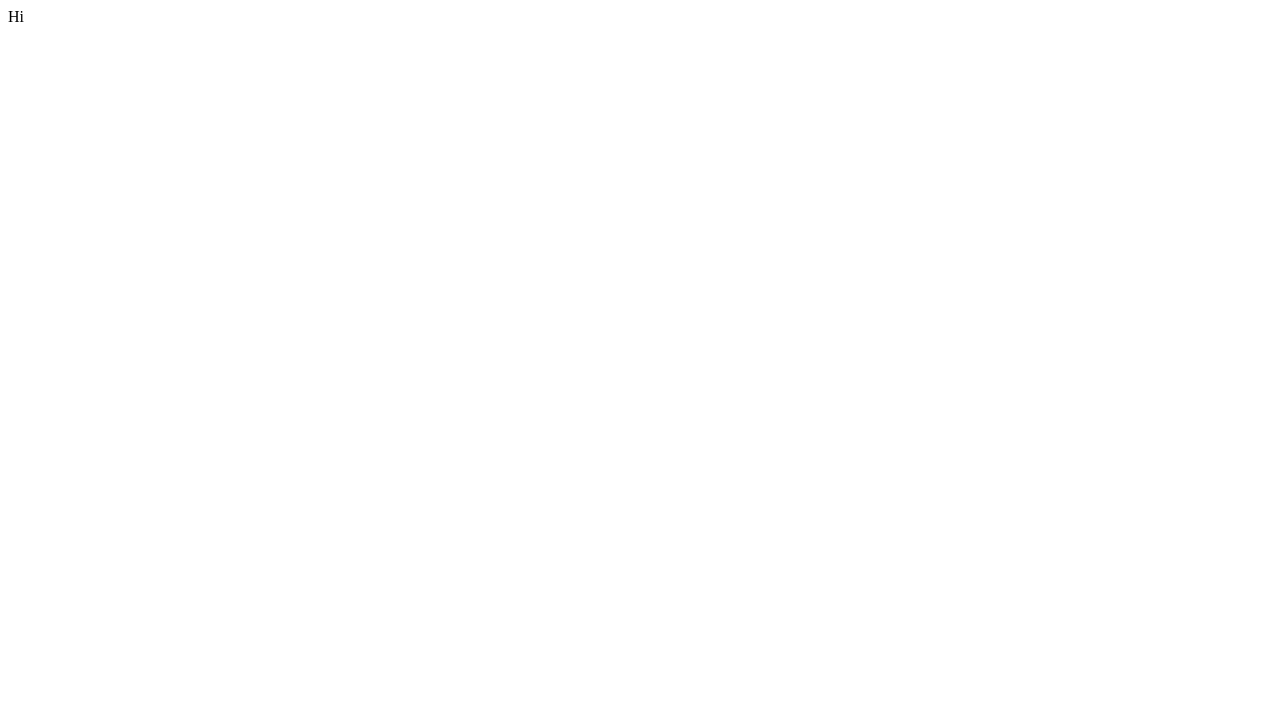
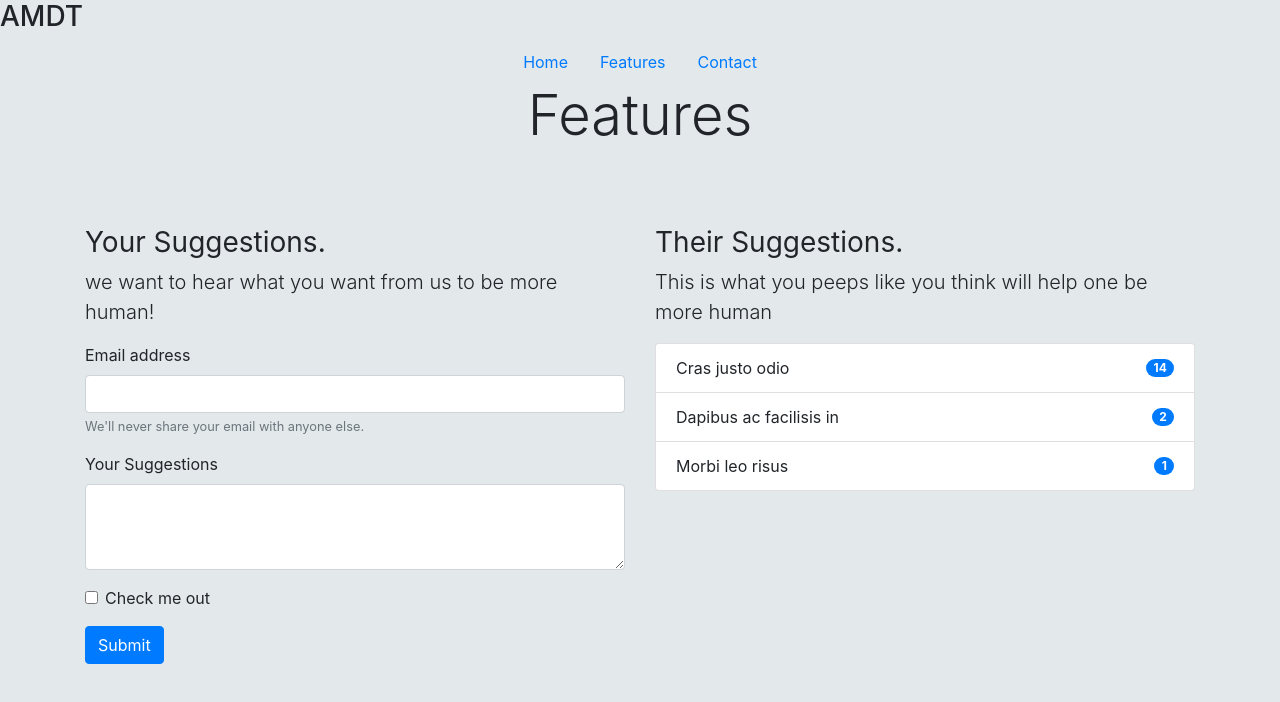
Before and after one commit to pravinkraja/First-Day-Class, a plain HTML site: page features.html in a window 1280 px wide. Drawn offline with Linux system fonts and the light colour scheme.

Commit message:
Feature page

```diff
--- /dev/null
+++ b/css/features.css
@@ -0,0 +1,4 @@
+
+body{background-color:#e3e8ea}
+.human-features-container{ margin-top: 6%;}
+.human-features-main{margin: 3.5%}
--- /dev/null
+++ b/css/style.css
@@ -0,0 +1 @@
+body{background-color: black}
--- a/features.html
+++ b/features.html
@@ -2,11 +2,81 @@
 <html>
 <head>
 <title>Features</title>
-</head>
-<body>
+
+<meta name="viewport" content="width=device-width, initial-scale=1, shrink-to-fit=no">
+<link rel="stylesheet" href="css/bootstrap.css">
+<link rel="stylesheet" href="css/features.css">
 
 
 
-    Hi
+
+</head>
+<body>
+  <header class="masthead mb-auto">
+    <div class="inner">
+      <h3 class="masthead-brand">AMDT</h3>
+      <nav class="nav nav-masthead justify-content-center">
+        <a class="nav-link active" href="index.html">Home</a>
+        <a class="nav-link" href="features.html">Features</a>
+        <a class="nav-link" href="#">Contact</a>
+      </nav>
+    </div>
+  </header>
+<main>
+        <div class="text-center .human-features-main">
+        <h1 class="display-4">Features</h1>
+             <div class="container text-left human-features-container">
+                <div class="row">
+                    <div class="col-6" >
+
+                        <form>
+                            <div class="form-group">
+                                <h3 class="font-weight-normal"> Your Suggestions.</h3>
+                                <p class="lead">we want to hear what you want from us to be more human! </p>
+                              <label for="exampleInputEmail1">Email address</label>
+                              <input type="email" class="form-control" id="exampleInputEmail1" aria-describedby="emailHelp">
+                              <small id="emailHelp" class="form-text text-muted">We'll never share your email with anyone else.</small>
+                            </div>
+                            <div class="form-group">
+                              <label for="exampleInputPassword1">Your Suggestions</label>
+                              <textarea class="form-control" rows="3" id="exampleInputsuggestions"> </textarea>
+                            </div>
+                            <div class="form-group form-check">
+                              <input type="checkbox" class="form-check-input" id="exampleCheck1">
+                              <label class="form-check-label" for="exampleCheck1">Check me out</label>
+                            </div>
+                            <button type="submit" class="btn btn-primary">Submit</button>
+                          </form>
+
+
+
+                    </div>
+                    <div class="col-6" >
+                         <h3 class="font-weight-normal"> Their Suggestions.</h3>
+                         <p class="lead">This is what you peeps like you think will help one be more human</p>
+                         <ul class="list-group">
+                            <li class="list-group-item d-flex justify-content-between align-items-center">
+                              Cras justo odio
+                              <span class="badge badge-primary badge-pill">14</span>
+                            </li>
+                            <li class="list-group-item d-flex justify-content-between align-items-center">
+                              Dapibus ac facilisis in
+                              <span class="badge badge-primary badge-pill">2</span>
+                            </li>
+                            <li class="list-group-item d-flex justify-content-between align-items-center">
+                              Morbi leo risus
+                              <span class="badge badge-primary badge-pill">1</span>
+                            </li>
+                          </ul>
+                         </div>
+
+        </div>
+        </div>
+        </div>
+</main>
+<footer>
+
+</footer>
+
 </body>
 </html>
--- a/style.css
+++ /dev/null
@@ -1 +0,0 @@
-body{background-color: black}
```
Also changed, not shown: index.html (+3 -3 lines), css/bootstrap.css (renamed from bootstrap.css), css/cover.css (renamed from cover.css).
